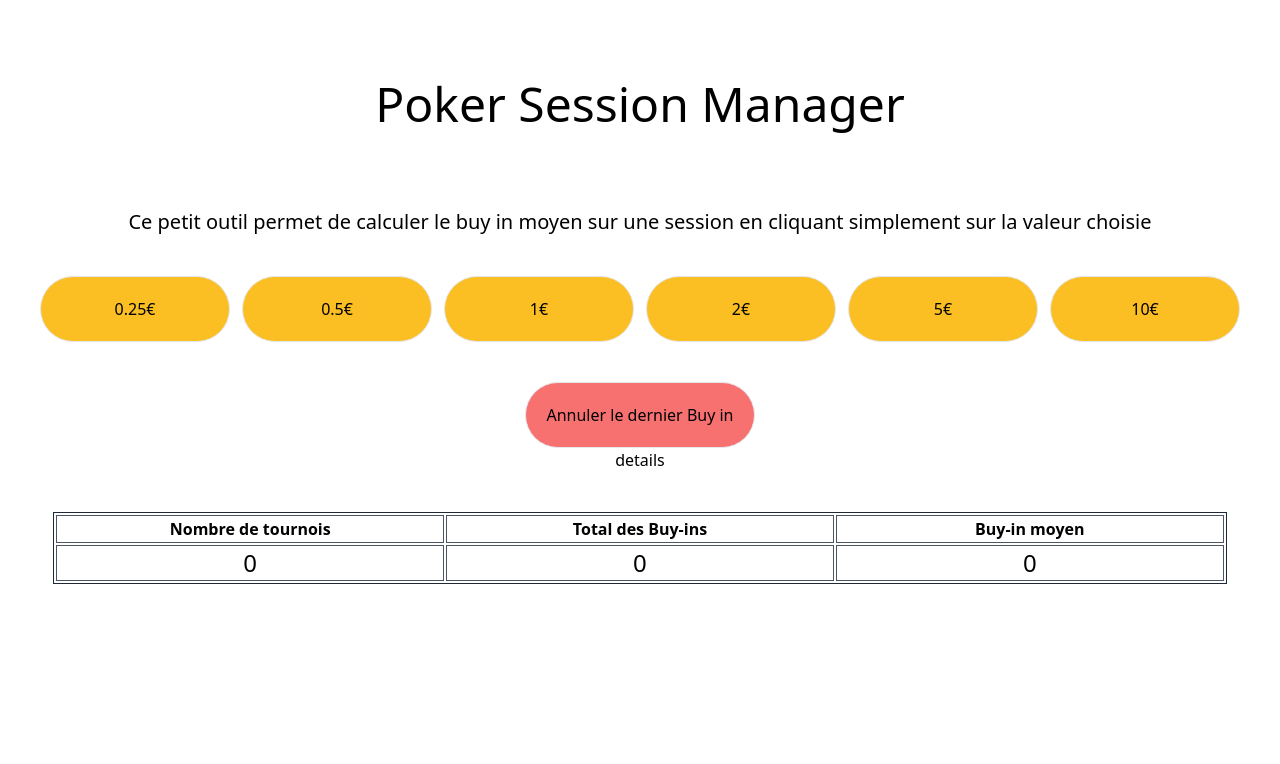
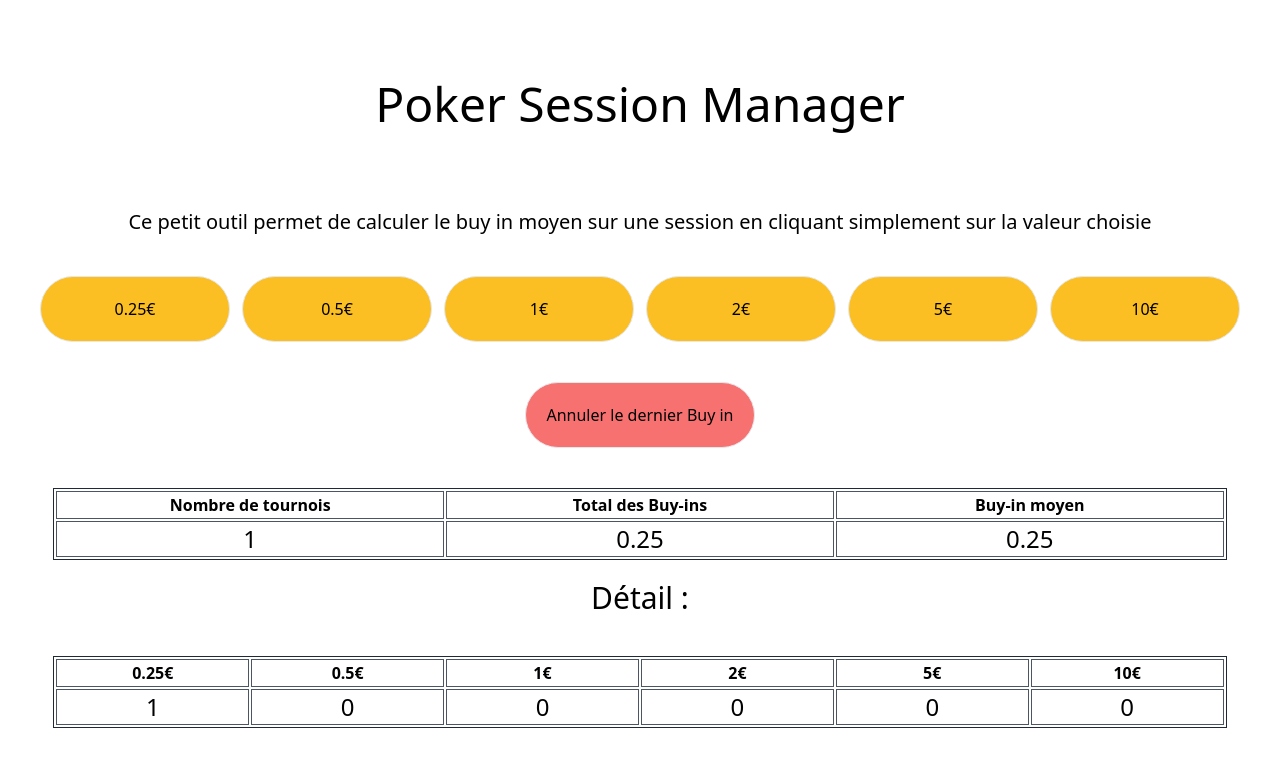
Before and after one commit to florian1881/AverageBuyIN, a plain HTML site: page index.html in a window 1280 px wide. Both pictures are taken after a click on the button "0.25€". Drawn offline with nearby package versions, Linux system fonts and the light colour scheme.

Commit message:
added detail functionnality

```diff
--- a/index.html
+++ b/index.html
@@ -43,9 +43,28 @@
           </tr>
         </tbody>
 
-        <h3>details</h3>
-        <p id="details"></p>
-
+        <table class="border-separate border border-gray-800 w-11/12 mx-auto mt-10">
+          <thead>
+            <h3 class="m-5 text-3xl">Détail : </h3>
+            <tr>
+              <th class="border border-gray-600 w-1/6">0.25€</th>
+              <th class="border border-gray-600 w-1/6">0.5€</th>
+              <th class="border border-gray-600 w-1/6">1€</th>
+              <th class="border border-gray-600 w-1/6">2€</th>
+              <th class="border border-gray-600 w-1/6">5€</th>
+              <th class="border border-gray-600 w-1/6">10€</th>
+            </tr>
+          </thead>
+          <tbody>
+            <tr id="test">
+              <td class="mt-5 text-2xl border border-gray-600" id="totalTable">0</td>
+              <td class="mt-5 text-2xl border border-gray-600"id="totalBi">0</td>
+              <td class="mt-5 text-2xl border border-gray-600"id="moyenne">0</td>
+              <td class="mt-5 text-2xl border border-gray-600" id="totalTable">0</td>
+              <td class="mt-5 text-2xl border border-gray-600"id="totalBi">0</td>
+              <td class="mt-5 text-2xl border border-gray-600"id="moyenne">0</td>
+            </tr>
+          </tbody>
       </table>
 
     <script src="./script.js"></script>
--- a/script.js
+++ b/script.js
@@ -1,9 +1,8 @@
 let buyIns = [];
-let BaseBuyIns=[0.25,0.5,1,2,5,10];
-
 
 let buttons = document.getElementsByClassName("myButton");
 let details = document.getElementById("details");
+let test = document.getElementById("test");
 
 function sumArray(array) {
     let sum = 0;
@@ -20,7 +19,7 @@ function sumArray(array) {
 }
 
 function addBuyIn(array, value) {
-    array.push(value);
+    array.push(parseFloat(value));
 }
 
 function average(array) {
@@ -36,13 +35,17 @@ function average(array) {
 }
 
 function showDetails(array) {
-
+    let baseBuyIns=[0.25,0.5,1,2,5,10];
     let buyInsOccurency=[[0.25,0],[0.5,0],[1,0],[2,0],[5,0],[10,0]];
+    test.innerHTML=" ";
     // Itération, tri du tableau et affichage dans la partie details
     for (let index = 0; index < array.length; index++) {
-        array[BaseBuyIns.indexOf(array[index])][1]+1;
+        buyInsOccurency[baseBuyIns.indexOf(array[index])][1]++;
     }
-    details.innerHTML=arrayBis;
+    for (let index = 0; index < buyInsOccurency.length; index++) {
+        test.innerHTML+=`<td class="mt-5 text-2xl border border-gray-600" id="totalTable">${buyInsOccurency[index][1]}</td>`
+    }
+
 }
 
 function removeLastBuyIn(array) {
@@ -61,12 +64,10 @@ function removeLastBuyIn(array) {
 
 [].forEach.call(buttons, function (button) {
     button.addEventListener("click", function () {
-        arrayBis.push(button.id)
-        console.log(arrayBis);
         addBuyIn(buyIns, button.id)
         sumArray(buyIns);
         average(buyIns);
-        // showDetails(buyIns);
+        showDetails(buyIns)
     });
 });
 
```
